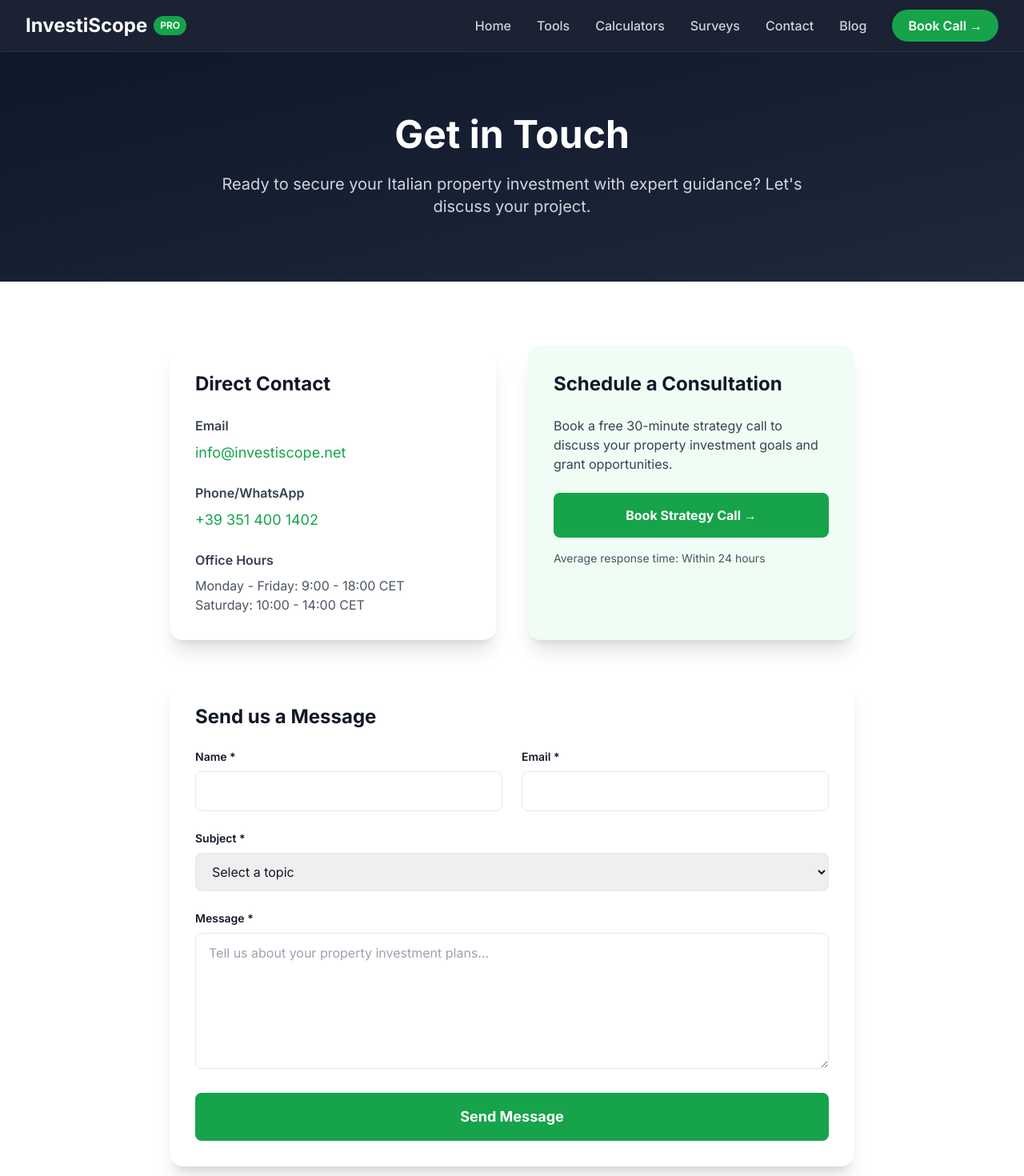
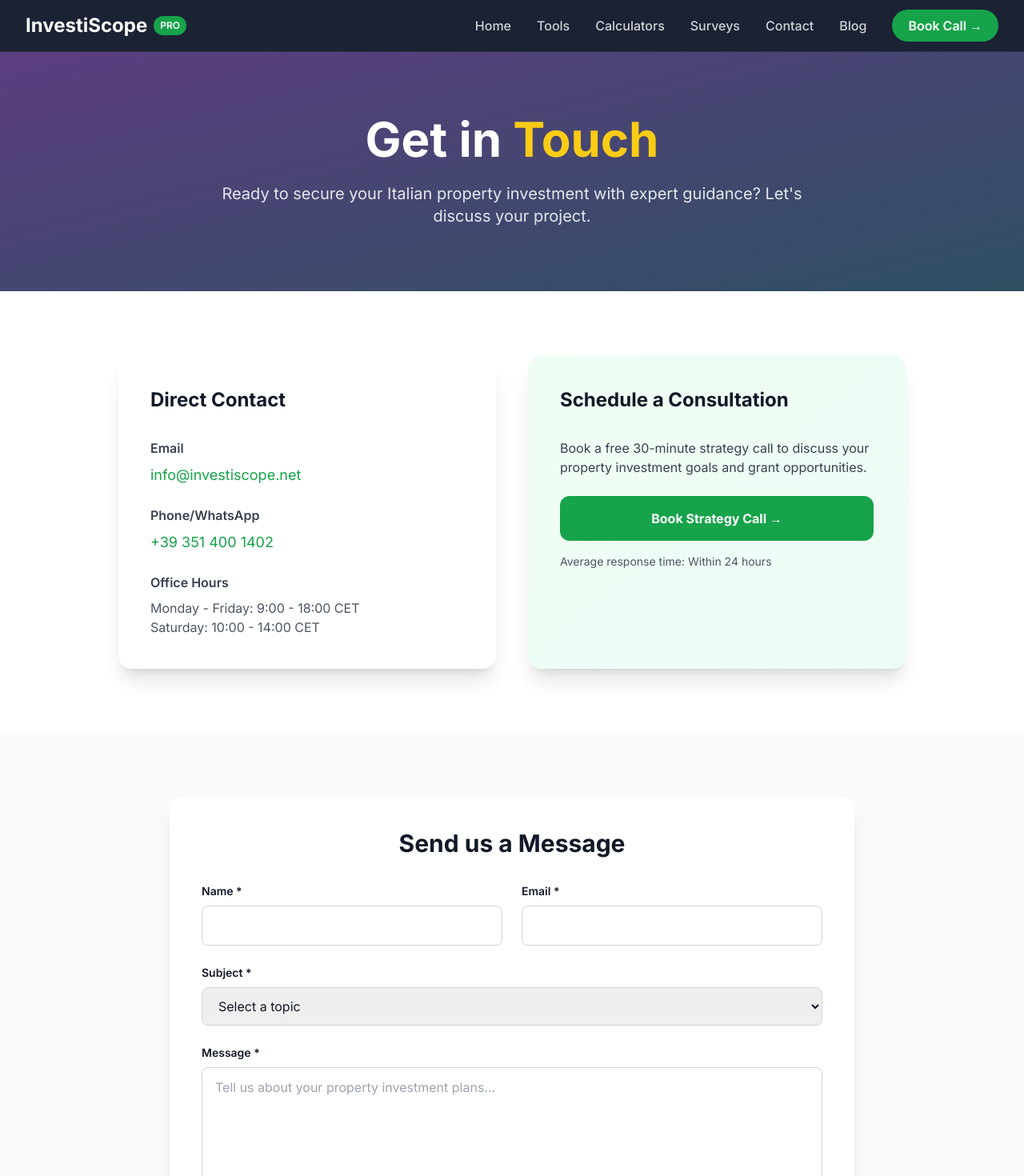
Before and after one commit to Geppix140269/investinpuglia, a Next.js app: page /contact in a window 1280 px wide. Shown: the top 1470 px of the page at 80% size. Built offline with nearby package versions, Linux system fonts and the light colour scheme.

Commit message:
Update page.tsx

```diff
--- a/app/contact/page.tsx
+++ b/app/contact/page.tsx
@@ -1,25 +1,31 @@
+// app/contact/page.tsx
 'use client'
 
 export default function ContactPage() {
   return (
     <>
       {/* Hero Section */}
-      <section className="py-20 bg-gradient-to-br from-slate-900 to-slate-800 text-white">
-        <div className="max-w-7xl mx-auto px-5 text-center">
-          <h1 className="text-5xl font-bold mb-6">Get in Touch</h1>
-          <p className="text-xl text-gray-300 max-w-3xl mx-auto">
-            Ready to secure your Italian property investment with expert guidance? Let's discuss your project.
-          </p>
+      <section className="py-20 bg-gradient-to-br from-[#667eea] via-[#764ba2] via-[#059669] to-[#047857] bg-[length:400%_400%] animate-gradient text-white relative overflow-hidden">
+        <div className="absolute inset-0 bg-black/20"></div>
+        <div className="max-w-7xl mx-auto px-5 relative z-10">
+          <div className="text-center">
+            <h1 className="text-5xl md:text-6xl font-bold mb-6">
+              Get in <span className="text-yellow-400">Touch</span>
+            </h1>
+            <p className="text-xl text-gray-200 max-w-3xl mx-auto">
+              Ready to secure your Italian property investment with expert guidance? Let's discuss your project.
+            </p>
+          </div>
         </div>
       </section>
 
       {/* Contact Options */}
-      <section className="py-20">
-        <div className="max-w-4xl mx-auto px-5">
+      <section className="py-20 bg-white">
+        <div className="max-w-5xl mx-auto px-5">
           <div className="grid md:grid-cols-2 gap-10">
             {/* Direct Contact */}
-            <div className="bg-white rounded-2xl shadow-xl p-8">
-              <h2 className="text-2xl font-bold mb-6">Direct Contact</h2>
+            <div className="bg-white rounded-2xl shadow-xl p-10">
+              <h2 className="text-2xl font-bold mb-8">Direct Contact</h2>
 
               <div className="space-y-6">
                 <div>
@@ -47,8 +53,8 @@ export default function ContactPage() {
             </div>
 
             {/* Schedule Consultation */}
-            <div className="bg-green-50 rounded-2xl shadow-xl p-8">
-              <h2 className="text-2xl font-bold mb-6">Schedule a Consultation</h2>
+            <div className="bg-gradient-to-br from-green-50 to-emerald-50 rounded-2xl shadow-xl p-10">
+              <h2 className="text-2xl font-bold mb-8">Schedule a Consultation</h2>
 
               <p className="text-gray-700 mb-6">
                 Book a free 30-minute strategy call to discuss your property investment goals and grant opportunities.
@@ -56,7 +62,7 @@ export default function ContactPage() {
 
               <a
                 href="https://calendly.com/investiscope_pro/30min"
-                className="inline-block bg-green-600 text-white px-8 py-4 rounded-lg font-bold hover:bg-green-700 transition-all w-full text-center"
+                className="inline-block bg-green-600 text-white px-8 py-4 rounded-xl font-bold hover:bg-green-700 transition-all w-full text-center"
                 target="_blank"
                 rel="noopener noreferrer"
               >
@@ -68,10 +74,14 @@ export default function ContactPage() {
               </p>
             </div>
           </div>
+        </div>
+      </section>
 
-          {/* Contact Form */}
-          <div className="mt-12 bg-white rounded-2xl shadow-xl p-8">
-            <h2 className="text-2xl font-bold mb-6">Send us a Message</h2>
+      {/* Contact Form */}
+      <section className="py-20 bg-gray-50">
+        <div className="max-w-4xl mx-auto px-5">
+          <div className="bg-white rounded-2xl shadow-xl p-10">
+            <h2 className="text-3xl font-bold mb-8 text-center">Send us a Message</h2>
 
             <form className="space-y-6">
               <div className="grid md:grid-cols-2 gap-6">
@@ -79,7 +89,7 @@ export default function ContactPage() {
                   <label className="block text-sm font-semibold mb-2">Name *</label>
                   <input
                     type="text"
-                    className="w-full px-4 py-3 border rounded-lg focus:ring-2 focus:ring-green-500 focus:border-green-500"
+                    className="w-full px-4 py-3 border border-gray-300 rounded-lg focus:ring-2 focus:ring-green-500 focus:border-green-500"
                     required
                   />
                 </div>
@@ -87,7 +97,7 @@ export default function ContactPage() {
                   <label className="block text-sm font-semibold mb-2">Email *</label>
                   <input
                     type="email"
-                    className="w-full px-4 py-3 border rounded-lg focus:ring-2 focus:ring-green-500 focus:border-green-500"
+                    className="w-full px-4 py-3 border border-gray-300 rounded-lg focus:ring-2 focus:ring-green-500 focus:border-green-500"
                     required
                   />
                 </div>
@@ -95,7 +105,7 @@ export default function ContactPage() {
 
               <div>
                 <label className="block text-sm font-semibold mb-2">Subject *</label>
-                <select className="w-full px-4 py-3 border rounded-lg focus:ring-2 focus:ring-green-500 focus:border-green-500" required>
+                <select className="w-full px-4 py-3 border border-gray-300 rounded-lg focus:ring-2 focus:ring-green-500 focus:border-green-500" required>
                   <option value="">Select a topic</option>
                   <option value="grant-consultation">Grant Consultation</option>
                   <option value="property-survey">Property Survey</option>
@@ -108,7 +118,7 @@ export default function ContactPage() {
                 <label className="block text-sm font-semibold mb-2">Message *</label>
                 <textarea
                   rows={6}
-                  className="w-full px-4 py-3 border rounded-lg focus:ring-2 focus:ring-green-500 focus:border-green-500"
+                  className="w-full px-4 py-3 border border-gray-300 rounded-lg focus:ring-2 focus:ring-green-500 focus:border-green-500"
                   placeholder="Tell us about your property investment plans..."
                   required
                 />
@@ -116,7 +126,7 @@ export default function ContactPage() {
 
               <button
                 type="submit"
-                className="w-full bg-green-600 text-white py-4 rounded-lg font-bold text-lg hover:bg-green-700 transition-all"
+                className="w-full bg-green-600 text-white py-4 rounded-xl font-bold text-lg hover:bg-green-700 transition-all"
               >
                 Send Message
               </button>
```
